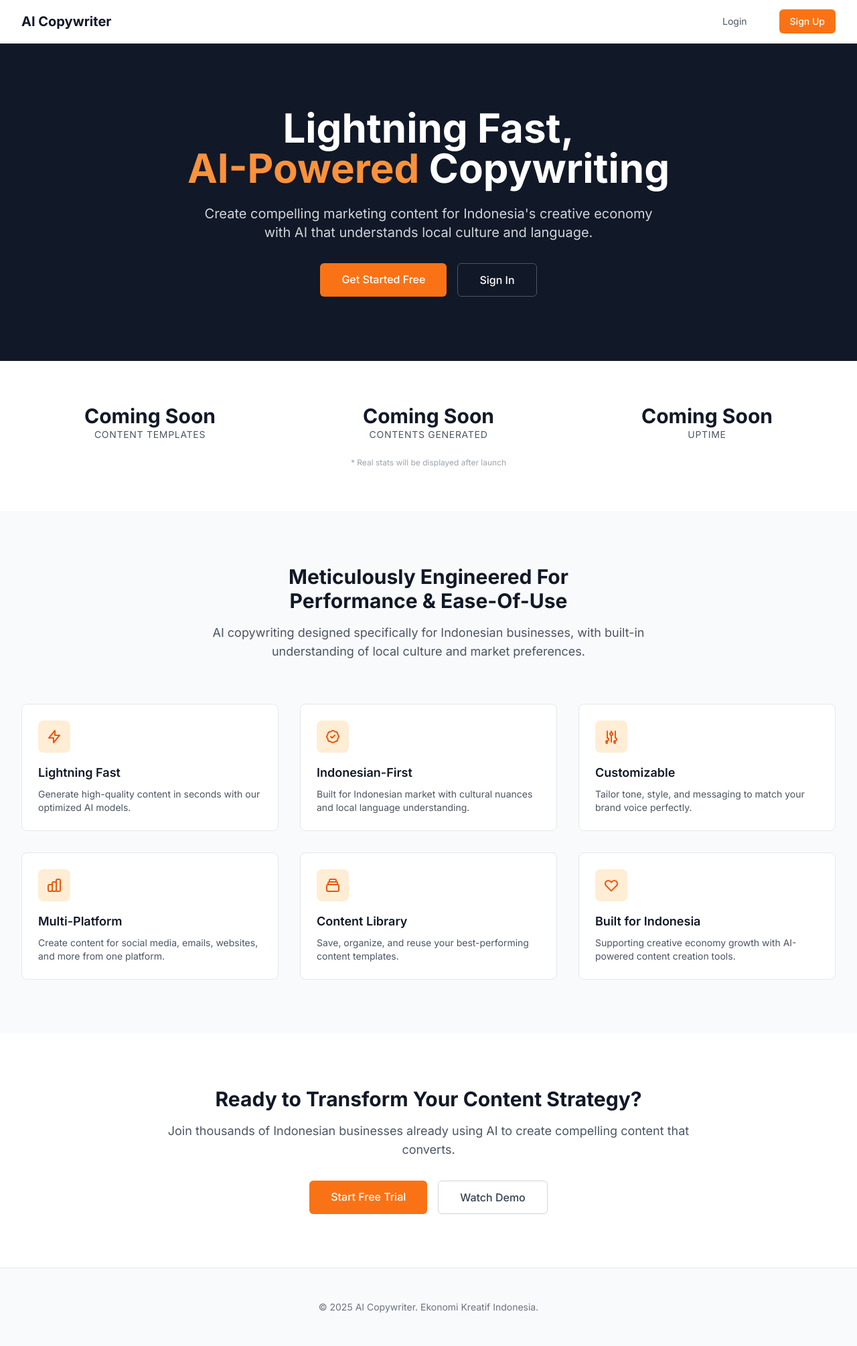
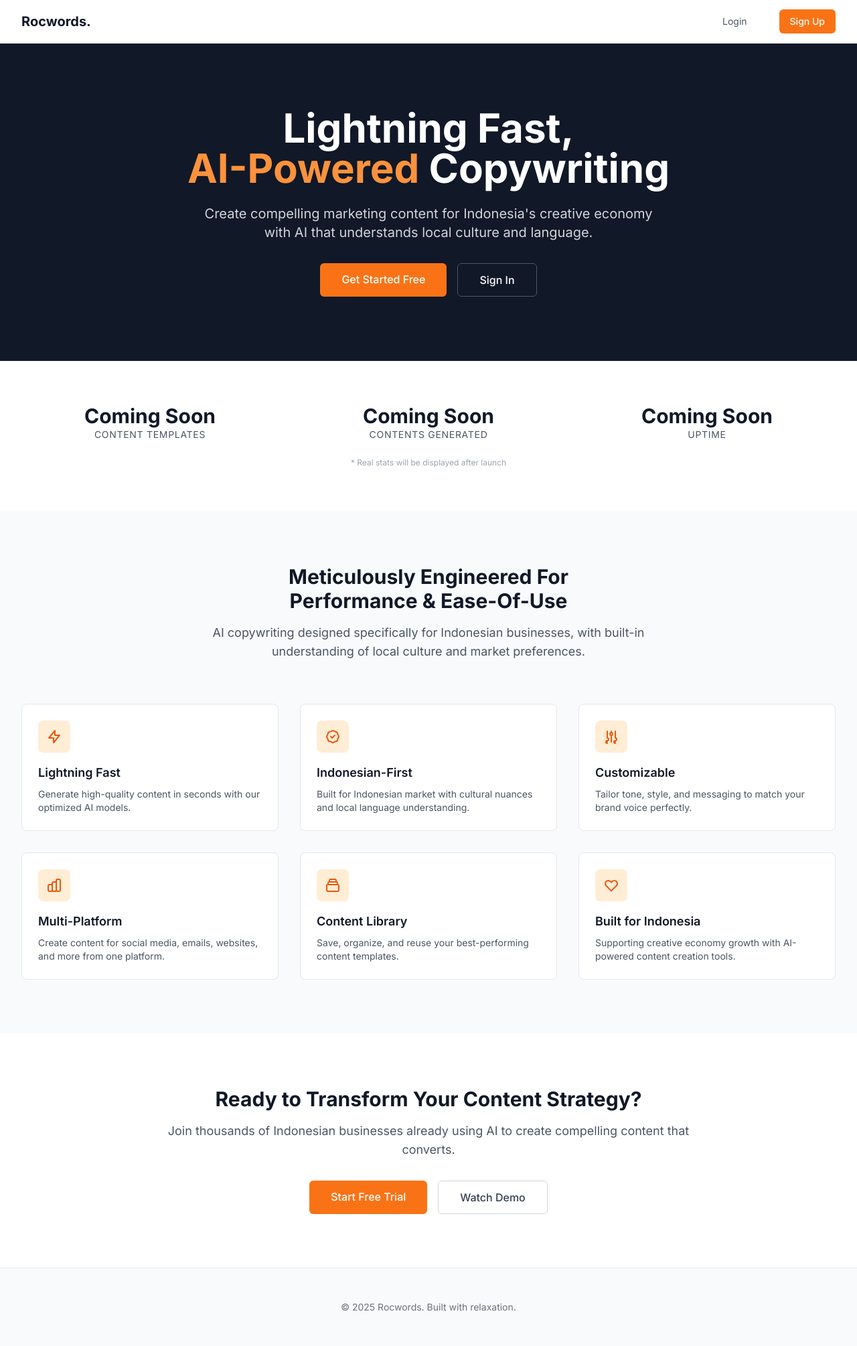
Before and after one commit to adhika16/ai-copywriter, a Django app: page / in a window 1280 px wide. Shown: the whole page at 67% size. Run offline with Django 5.2, Linux system fonts and the light colour scheme; style sheets or scripts are compiled from the project's sources; some libraries are stand-ins or nearby versions.

Commit message:
Update branding to Rocwords and add metadata support

```diff
--- a/admin_panel/admin_site.py
+++ b/admin_panel/admin_site.py
@@ -5,9 +5,9 @@ from django.http import HttpResponseRedirect
 
 
 class CustomAdminSite(admin.AdminSite):
-    site_header = "AI Copywriter Admin"
-    site_title = "AI Copywriter Admin Portal"
-    index_title = "Welcome to AI Copywriter Administration"
+    site_header = "Rocwords. Admin"
+    site_title = "Rocwords. Admin Portal"
+    index_title = "Welcome to Rocwords. Administration"
 
     def index(self, request, extra_context=None):
         """
--- /dev/null
+++ b/ai_copywriter/context_processors.py
@@ -0,0 +1,9 @@
+from decouple import config
+
+def dicoding_metadata(request):
+    """
+    Context processor to provide Dicoding metadata for templates
+    """
+    return {
+        'dicoding_email': config('DICODING_EMAIL', default=''),
+    }
--- a/ai_copywriter/settings.py
+++ b/ai_copywriter/settings.py
@@ -92,6 +92,7 @@ TEMPLATES = [
                 'django.template.context_processors.request',
                 'django.contrib.auth.context_processors.auth',
                 'django.contrib.messages.context_processors.messages',
+                'ai_copywriter.context_processors.dicoding_metadata',
             ],
         },
     },
--- a/templates/admin_panel/dashboard.html
+++ b/templates/admin_panel/dashboard.html
@@ -1,7 +1,7 @@
 {% extends "base.html" %}
 {% load static %}
 
-{% block title %}Superadmin Dashboard - AI Copywriter{% endblock %}
+{% block title %}Superadmin Dashboard - Rocwords.{% endblock %}
 
 {% block content %}
 <div class="min-h-screen bg-gray-50">
@@ -11,7 +11,7 @@
             <div class="flex justify-between items-center py-4">
                 <div>
                     <h1 class="text-2xl font-bold text-gray-900">Superadmin Dashboard</h1>
-                    <p class="text-sm text-gray-600">Manage AI Copywriter system settings and monitoring</p>
+                    <p class="text-sm text-gray-600">Manage Rocwords. system settings and monitoring</p>
                 </div>
                 <div class="flex space-x-4">
                     <a href="/admin/" class="bg-gray-500 hover:bg-gray-700 text-white font-bold py-2 px-4 rounded">
--- a/templates/base.html
+++ b/templates/base.html
@@ -5,7 +5,11 @@
 <head>
     <meta charset="UTF-8">
     <meta name="viewport" content="width=device-width, initial-scale=1.0">
-    <title>AI Copywriter - Ekonomi Kreatif Indonesia</title>
+    <title>Rocwords. - Ekonomi Kreatif Indonesia</title>
+
+    <!-- Dicoding Metadata -->
+    <meta name="dicoding:email" content="{{ dicoding_email }}">
+
     {% tailwind_css %}
     <link rel="stylesheet" type="text/css" href="{% static 'css/dist/styles.css' %}">
 
@@ -31,7 +35,7 @@
             <div class="flex justify-between items-center h-16">
                 <div class="flex items-center">
                     <a href="{% url 'home' %}" class="text-xl font-bold text-gray-900 hover:text-gray-700 transition-colors">
-                        AI Copywriter
+                        Rocwords.
                     </a>
                 </div>
 
@@ -117,7 +121,7 @@
     <footer class="bg-gray-50 border-t border-gray-200 mt-0">
         <div class="max-w-7xl mx-auto py-12 px-4 sm:px-6 lg:px-8">
             <div class="text-center">
-                <p class="text-gray-500 text-sm">© 2025 AI Copywriter. Ekonomi Kreatif Indonesia.</p>
+                <p class="text-gray-500 text-sm">© 2025 Rocwords. Built with relaxation.</p>
             </div>
         </div>
     </footer>
--- a/templates/errors/ai_disabled.html
+++ b/templates/errors/ai_disabled.html
@@ -1,6 +1,6 @@
 {% extends "base.html" %}
 
-{% block title %}AI Features Disabled - AI Copywriter{% endblock %}
+{% block title %}AI Features Disabled - Rocwords.{% endblock %}
 
 {% block content %}
 <div class="min-h-screen bg-gray-50 flex flex-col justify-center py-12 sm:px-6 lg:px-8">
--- a/templates/errors/ai_maintenance.html
+++ b/templates/errors/ai_maintenance.html
@@ -1,6 +1,6 @@
 {% extends "base.html" %}
 
-{% block title %}AI Features Under Maintenance - AI Copywriter{% endblock %}
+{% block title %}AI Features Under Maintenance - Rocwords.{% endblock %}
 
 {% block content %}
 <div class="min-h-screen bg-gray-50 flex flex-col justify-center py-12 sm:px-6 lg:px-8">
```
Also changed, not shown: 1 other file.
